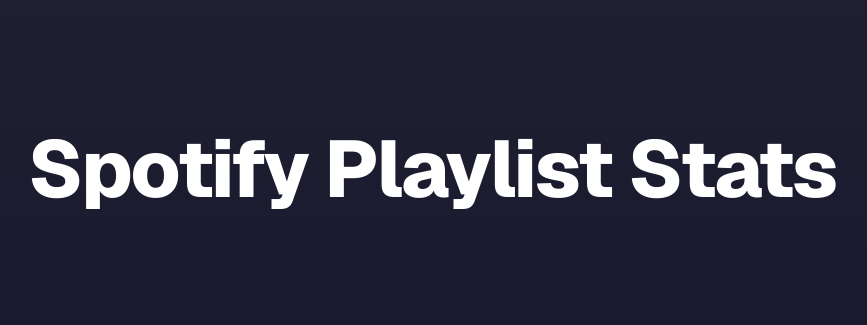
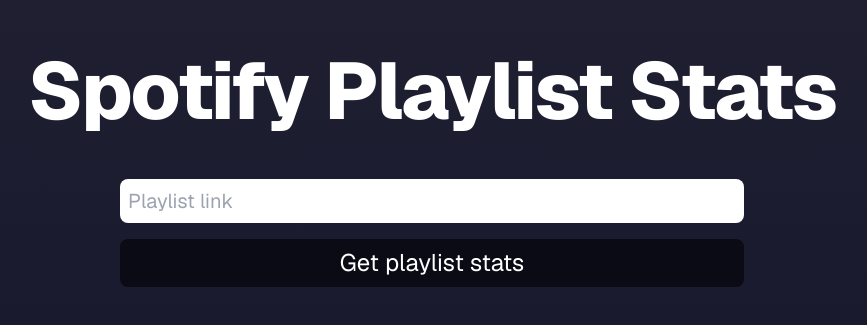
Before and after one commit to AdamPodoxin/spotify-playlist-stats, a Next.js app: page / in a window 1280 px wide. Shown: the part 231-556 px from the top of the page, without its empty margins (208-1075 px from the left). Built offline with nearby package versions, Linux system fonts and the light colour scheme.

Commit message:
Add playlist search UI

```diff
--- a/src/app/page.tsx
+++ b/src/app/page.tsx
@@ -1,3 +1,5 @@
+import PlaylistSearch from "~/components/PlaylistSearch";
+
 const HomePage = () => {
   return (
     <main className="flex min-h-screen flex-col items-center justify-center bg-gradient-to-b from-[#242334] to-[#15162c] text-white">
@@ -5,6 +7,7 @@
         <h1 className="text-5xl font-extrabold tracking-tight text-white sm:text-[5rem]">
           Spotify Playlist Stats
         </h1>
+        <PlaylistSearch />
       </div>
     </main>
   );
--- /dev/null
+++ b/src/components/PlaylistSearch.tsx
@@ -0,0 +1,30 @@
+"use client";
+
+import { useState } from "react";
+
+const PlaylistSearch = () => {
+  const [playlistLink, setPlaylistLink] = useState("");
+
+  const loadPlaylistStats = () => {
+    console.log(playlistLink);
+  };
+
+  return (
+    <div className="flex w-1/2 flex-col gap-4">
+      <input
+        className="rounded-lg p-2 text-xl text-black"
+        placeholder="Playlist link"
+        value={playlistLink}
+        onChange={(e) => setPlaylistLink(e.target.value)}
+      />
+      <button
+        className="rounded-lg bg-[#0b0b16] p-2 text-2xl"
+        onClick={() => loadPlaylistStats()}
+      >
+        Get playlist stats
+      </button>
+    </div>
+  );
+};
+
+export default PlaylistSearch;
```
